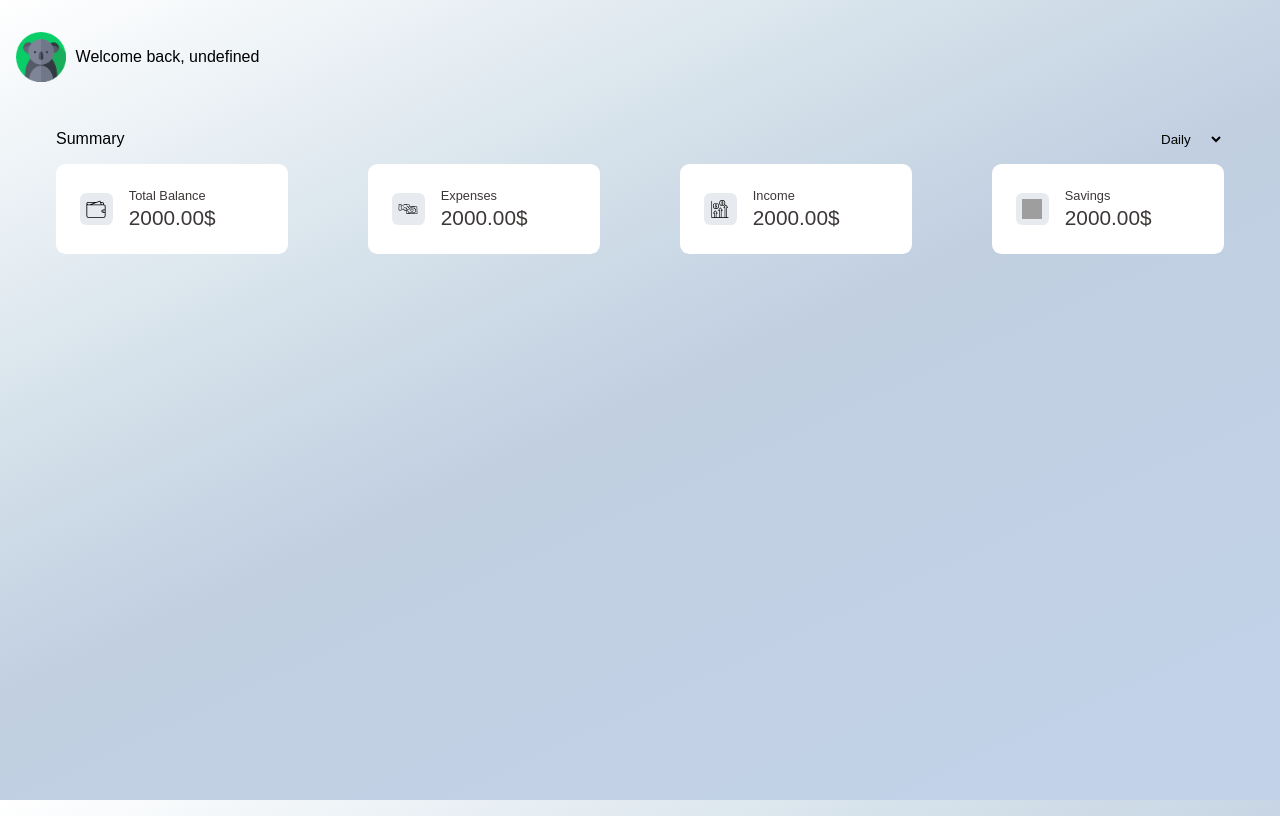
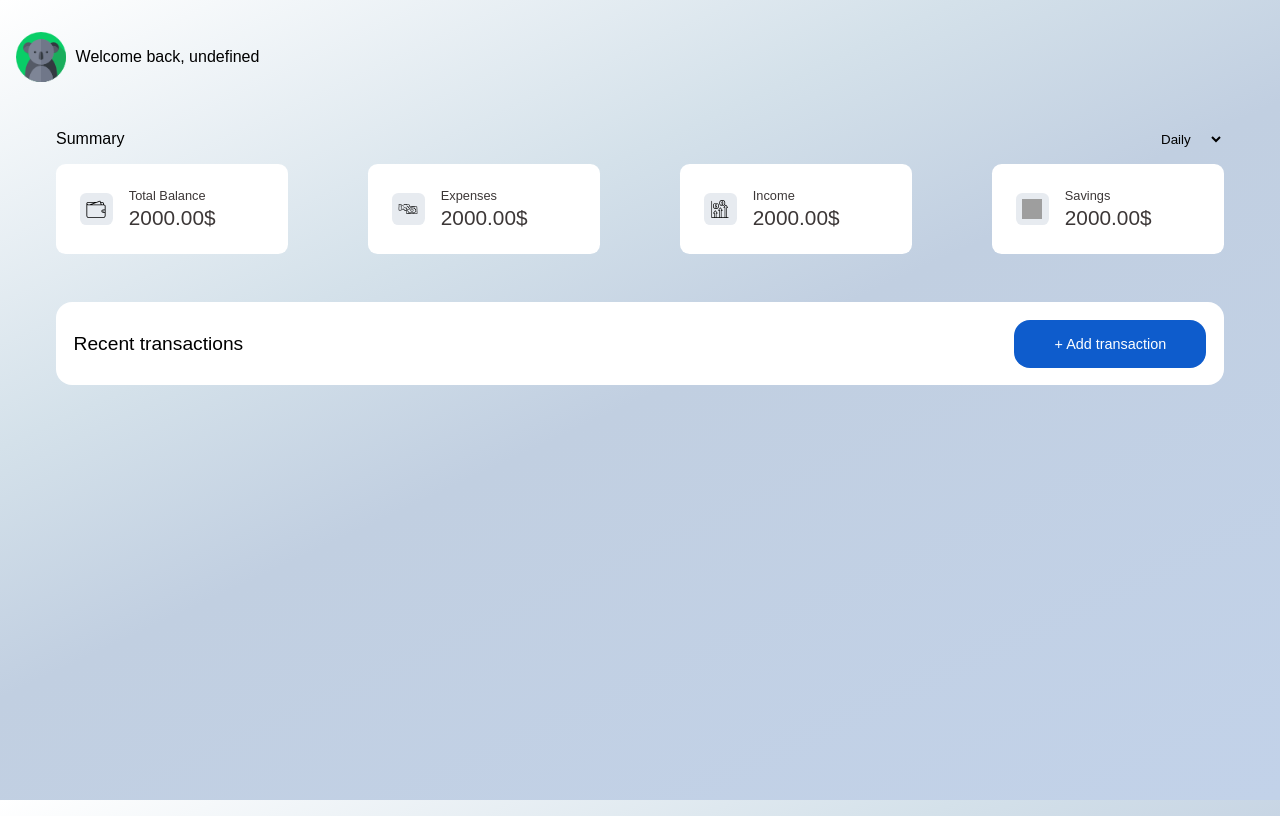
Before and after one commit to Zakria-04/wealth-mate_v1, a Next.js app: page /home in a window 1280 px wide. Built offline with nearby package versions, Linux system fonts and the light colour scheme; grey boxes are pictures that could not be loaded.

Commit message:
latest transitions header

```diff
--- /dev/null
+++ b/src/Components/LatestTransitions.tsx
@@ -0,0 +1,15 @@
+import React from "react";
+import styles from "../styles/LatestTransitions.module.css";
+
+const LatestTransitions = () => {
+  return (
+    <div className={styles.container}>
+      <header className={styles.header}>
+        <p>Recent transactions</p>
+        <button>+ Add transaction</button>
+      </header>
+    </div>
+  );
+};
+
+export default LatestTransitions;
--- a/src/Components/UserHomePage.tsx
+++ b/src/Components/UserHomePage.tsx
@@ -2,6 +2,7 @@ import React from "react";
 import styles from "../styles/UserHomePage.module.css";
 import HomePageHeader from "./HomePageHeader";
 import Summary from "./Summary";
+import LatestTransitions from "./LatestTransitions";
 
 const UserHomePage = () => {
   return (
@@ -9,6 +10,7 @@ const UserHomePage = () => {
       <HomePageHeader />
       <div className={styles.body}>
         <Summary />
+        <LatestTransitions />
       </div>
     </div>
   );
--- /dev/null
+++ b/src/styles/LatestTransitions.module.css
@@ -0,0 +1,27 @@
+.container {
+  background-color: var(--text-color-2);
+  margin-top: 3rem;
+  padding: 1.1rem;
+  border-radius: 1rem;
+}
+
+.header {
+  display: flex;
+  justify-content: space-between;
+  align-items: center;
+}
+
+.header p {
+  font-size: 1.2rem;
+}
+
+.header button {
+  padding: 1rem;
+  background-color: var(--primary-color);
+  border: none;
+  border-radius: 1rem;
+  color: var(--text-color-2);
+  width: 12rem;
+  font-size: 0.9rem;
+  cursor: pointer;
+}
```
